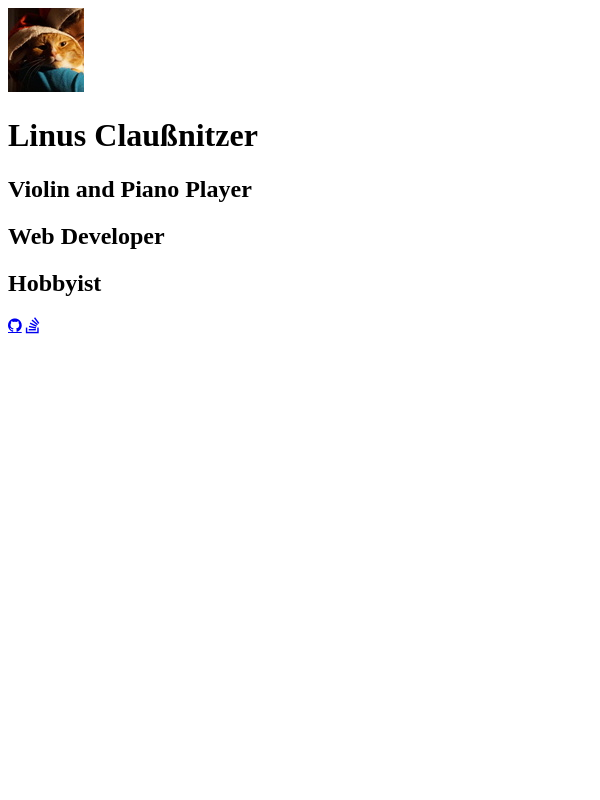
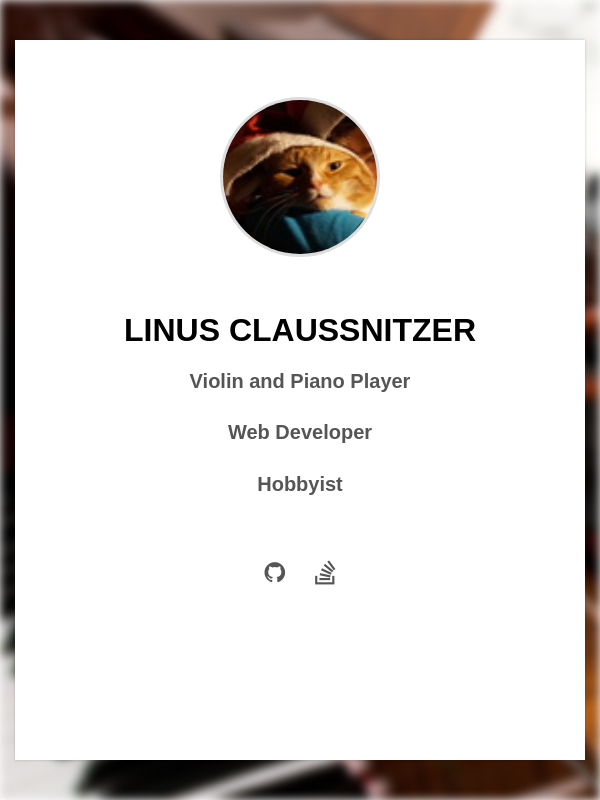
Before and after one commit to linuscl/linuscl.github.io, a PHP site: page / in a window 600 px wide. Run offline with PHP 8.4, Linux system fonts and the light colour scheme; some libraries are stand-ins or nearby versions.

Commit message:
changed to old

```diff
--- a/style-px.css
+++ b/style-px.css
@@ -1,6 +1,279 @@
-@font-face {
-  font-family: 'Raleway';
-  font-style: normal;
-  font-weight: 400;
-  src: local('Raleway'), url(https://fonts.gstatic.com/s/raleway/v9/0dTEPzkLWceF7z0koJaX1A.woff2) format('woff2');
+@media (min-width: 600px) {
+    /*---------- GENERAL ----------*/
+    * {
+        -webkit-box-sizing: border-box;
+        -moz-box-sizing: border-box;
+        box-sizing: border-box;
+
+    }
+
+    html {
+        height: 100%;
+
+    }
+
+    body {
+        font: 400 16px/24px 'Raleway', sans-serif;
+        margin: 0;
+
+    }
+
+    a {
+        text-decoration: none;
+
+    }
+
+    /*---------- UTILITIES ----------*/
+    .clear, .profile-card .social {
+        *zoom: 1;
+
+    }
+    .clear:before, .profile-card .social:before, .clear:after, .profile-card .social:after {
+        content: ' ';
+        display: table;
+
+    }
+    .clear:after, .profile-card .social:after {
+        clear: both;
+
+    }
+
+    .list-unstyled, .profile-card .social {
+        list-style: none;
+        margin: 0;
+        padding: 0;
+
+    }
+
+    /*---------- PROFILE_CARD ----------*/
+    .profile-card {
+        background-color: #fff;
+        bottom: 0;
+        -webkit-box-shadow: 0 0 3px rgba(0, 0, 0, 0.2);
+        box-shadow: 0 0 3px rgba(0, 0, 0, 0.2);
+        color: #555;
+        height: 624px;
+        left: 0;
+        margin: auto;
+        max-width: 512px;
+        position: fixed;
+        right: 0;
+        text-align: center;
+        top: 0;
+
+    }
+    .profile-card a {
+        color: #555;
+
+    }
+    .profile-card img {
+        border: 3px solid #ddd;
+        border-radius: 50%;
+        background-clip: padding-box;
+        margin: 80px 0;
+        width: 160px;
+        height: 160px;
+
+    }
+    .profile-card h1 {
+        color: #000;
+        font-size: 32px;
+        line-height: 19.2px;
+        margin: 0;
+        text-transform: uppercase;
+
+    }
+    .background-image {
+        background-image: url("violin-piano.png");
+        -webkit-background-size: cover;
+        background-size: cover;
+        display: block;
+        filter: blur(5px);
+        -webkit-filter: blur(5px);
+        height: 100%;
+        width: 100%;
+        position: absolute;
+    }
+    .profile-card h2 {
+        font-size: 20px;
+        line-height: 19.2px;
+        margin: 32px 0 0 0;
+
+    }
+    .profile-card .social {
+        font-size: 24px;
+        display: inline-block;
+
+    }
+    .profile-card .social a {
+        padding-left: 1.6px;
+        padding-right: 1.6px;
+        padding-top: 16px;
+
+    }
+    .profile-card .social .fa-stack-overflow:hover {
+        color: #F48024;
+
+    }
+    .profile-card .social .fa-github:hover {
+        color: blue;
+
+    }
 }
+@media (max-width: 600px) {
+    /*---------- GENERAL ----------*/
+    * {
+        -webkit-box-sizing: border-box;
+        -moz-box-sizing: border-box;
+        box-sizing: border-box;
+
+    }
+
+    html {
+        height: 100%;
+
+    }
+
+    body {
+        font: 400 16px/24px 'Raleway', sans-serif;
+        margin: 0;
+
+    }
+
+    a {
+        text-decoration: none;
+
+    }
+
+    /*---------- UTILITIES ----------*/
+    .clear, .profile-card .social {
+        *zoom: 1;
+
+    }
+    .clear:before, .profile-card .social:before, .clear:after, .profile-card .social:after {
+        content: ' ';
+        display: table;
+
+    }
+    .clear:after, .profile-card .social:after {
+        clear: both;
+
+    }
+
+    .list-unstyled, .profile-card .social {
+        list-style: none;
+        margin: 0;
+        padding: 0;
+
+    }
+
+    /*---------- PROFILE_CARD ----------*/
+    .profile-card {
+        background-color: #fff;
+        bottom: 0;
+        -webkit-box-shadow: 0 0 3px rgba(0, 0, 0, 0.2);
+        box-shadow: 0 0 3px rgba(0, 0, 0, 0.2);
+        color: #555;
+        height: 90%;
+        left: 0;
+        margin: auto;
+        max-width: 95%;
+        position: fixed;
+        right: 0;
+        text-align: center;
+        top: 0;
+
+    }
+    .profile-card a {
+        color: #555;
+
+    }
+    .profile-card img {
+        border: 3px solid #ddd;
+        border-radius: 50%;
+        background-clip: padding-box;
+        margin: 10% 0;
+        width: 160px;
+        height: 160px;
+
+    }
+    .profile-card h1 {
+        color: #000;
+        font-size: 32px;
+        line-height: 19.2px;
+        margin: 0;
+        text-transform: uppercase;
+
+    }
+    .background-image {
+        background-image: url("violin-piano.png");
+        -webkit-background-size: cover;
+        background-size: cover;
+        display: block;
+        filter: blur(5px);
+        -webkit-filter: blur(5px);
+        height: 100%;
+        width: 100%;
+        position: absolute;
+    }
+    .profile-card h2 {
+        font-size: 20px;
+        line-height: 19.2px;
+        margin: 32px 0 0 0;
+
+    }
+    .profile-card .social {
+        font-size: 24px;
+        display: inline-block;
+
+    }
+    .profile-card .social a {
+        margin-left: 10px;
+        margin-right: 10px;
+        margin-top: 50px;
+    }
+    .profile-card .social .fa-stack-overflow:hover {
+        color: #F48024;
+
+    }
+    .profile-card .social .fa-github:hover {
+        color: blue;
+
+    }
+}
+@media (max-height: 630px) {
+    .profile-card {
+        height: 95%;
+    }
+    .profile-card h1 {
+        color: #000;
+        font-size: 28.8px;
+        line-height: 16px;
+    }
+    .profile-card h2 {
+        font-size: 16px;
+        line-height: 16px;
+        margin: 24px 0 0 0;
+
+    }
+    .profile-card .social {
+        font-size: 19.2px;
+        display: inline-block;
+    }
+    .profile-card .social a {
+        padding-left: 1.6px;
+        padding-right: 1.6px;
+        padding-top: 8px;
+    }
+    .profile-card img {
+        height: 130px;
+        width: 130px;
+        margin: 32px 0;
+    }
+}
+@media (max-height: 400px) {
+    .profile-card img {
+        height: 100px;
+        width:100px;
+    }
+}
```
